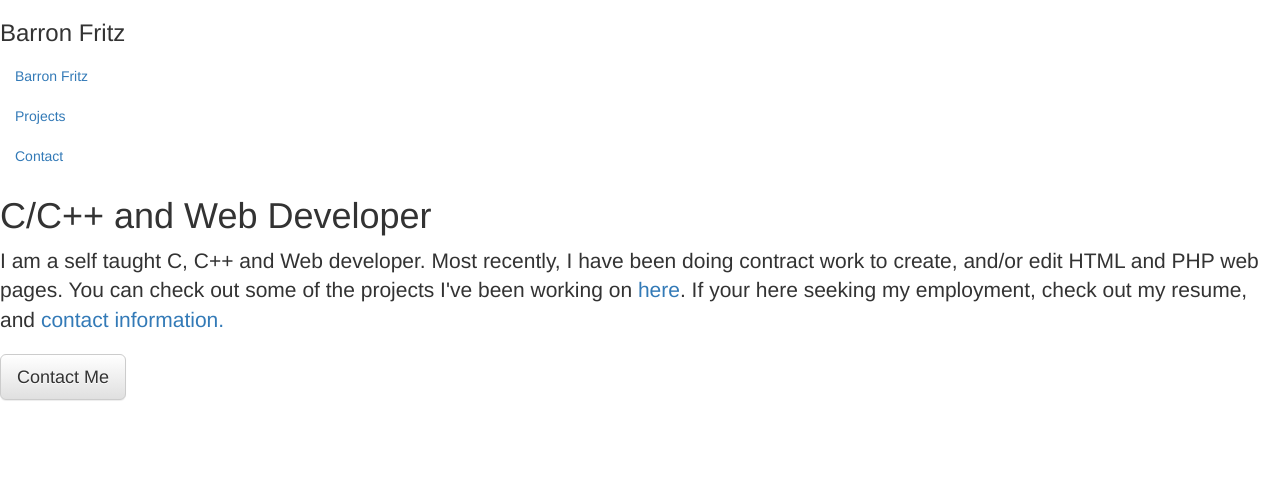
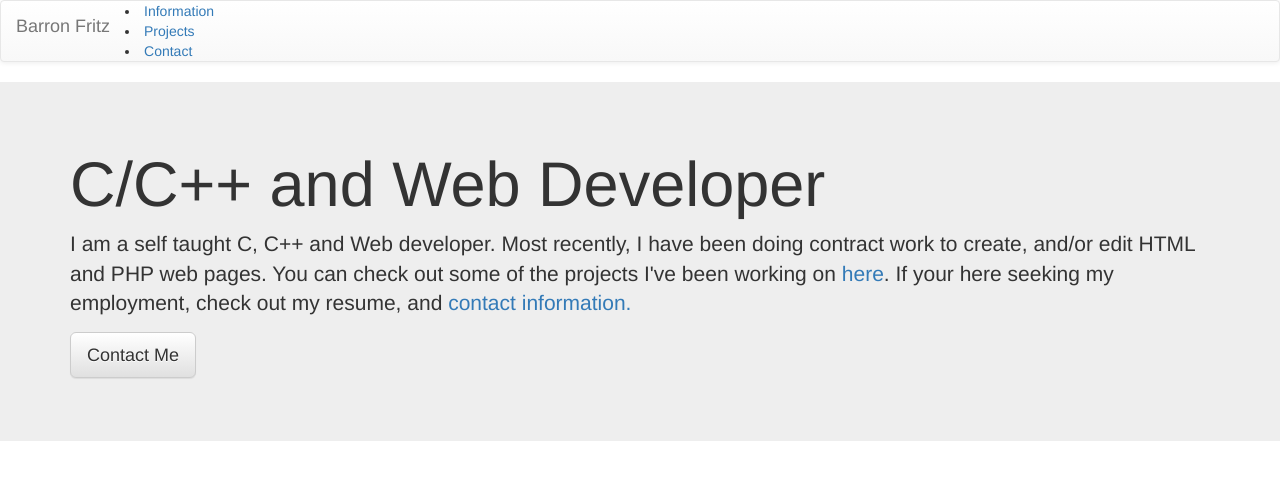
Before and after one commit to BarronFritz/BarronFritz.github.io, a plain HTML site: page index.html in a window 1280 px wide. Drawn offline with nearby package versions, Linux system fonts and the light colour scheme.

Commit message:
Jumbotron

```diff
--- a/index.html
+++ b/index.html
@@ -24,31 +24,39 @@
 </head>
 
 <body>
-<div class="site-wrapper">
-    <div class="site-wrapper-inner">
-        <div class="cover-container">
-            <div class="masthead clearfix">
-                <div class="inner">
-                    <h3 class="masthead-brand">Barron Fritz</h3>
-                    <nav>
-                        <ul class="nav masthead-nav">
-                            <li class="active"><a href="#">Barron Fritz</a></li>
+<nav class="navbar navbar-default">
+    <div class="container-fluid">
+        <!-- Brand and toggle get grouped for better mobile display -->
+        <div class="navbar-header">
+            <button type="button" class="navbar-toggle collapsed" data-toggle="collapse" data-target="#navbar-mobile-collapse" aria-expanded="false">
+                <span class="sr-only">Toggle navigation</span>
+                <span class="icon-bar"></span>
+                <span class="icon-bar"></span>
+                <span class="icon-bar"></span>
+            </button>
+            <a class="navbar-brand" href="#">Barron Fritz</a>
+        </div>
+
+        <!-- Collect the nav links, for toggling -->
+        <div class="collapse navbar-collapse" id="navbar-mobile-collapse">
+            <ul class="nav navbar-nav"></ul>
+                <li><a href="#">Information</a></li>
                 <li><a href="#">Projects</a></li>
                 <li><a href="#">Contact</a></li>
             </ul>
+        </div><!-- .navbar-collapse -->
+    </div><!-- .container-fluid -->
 </nav>
-                </div>
-            </div>
-            <div class="inner cover">
-                <h1 class="cover-heading">C/C++ and Web Developer</h1>
+
+<div class="jumbotron">
+    <div class="container">
+        <h1>C/C++ and Web Developer</h1>
         <p class="lead">I am a self taught C, C++ and Web developer. Most recently, I have been doing contract work to create, and/or edit HTML and PHP web pages. You can check out some of the projects I've been working on <a href="#">here</a>. If your here seeking my employment, check out my resume, and <a href="#">contact information.</a></p>
         <p class="lead">
             <a href="#" class="btn btn-lg btn-default">Contact Me</a>
         </p>
-        </div>
-    </div>
-</div>
-</div>
+    </div><!-- .container -->
+</div><!-- .jumbotron -->
 
 
 <!-- jQuery (necessary for Bootstrap's JavaScript plugins) -->
```
Lines whose indentation alone changed are shown as unchanged.
